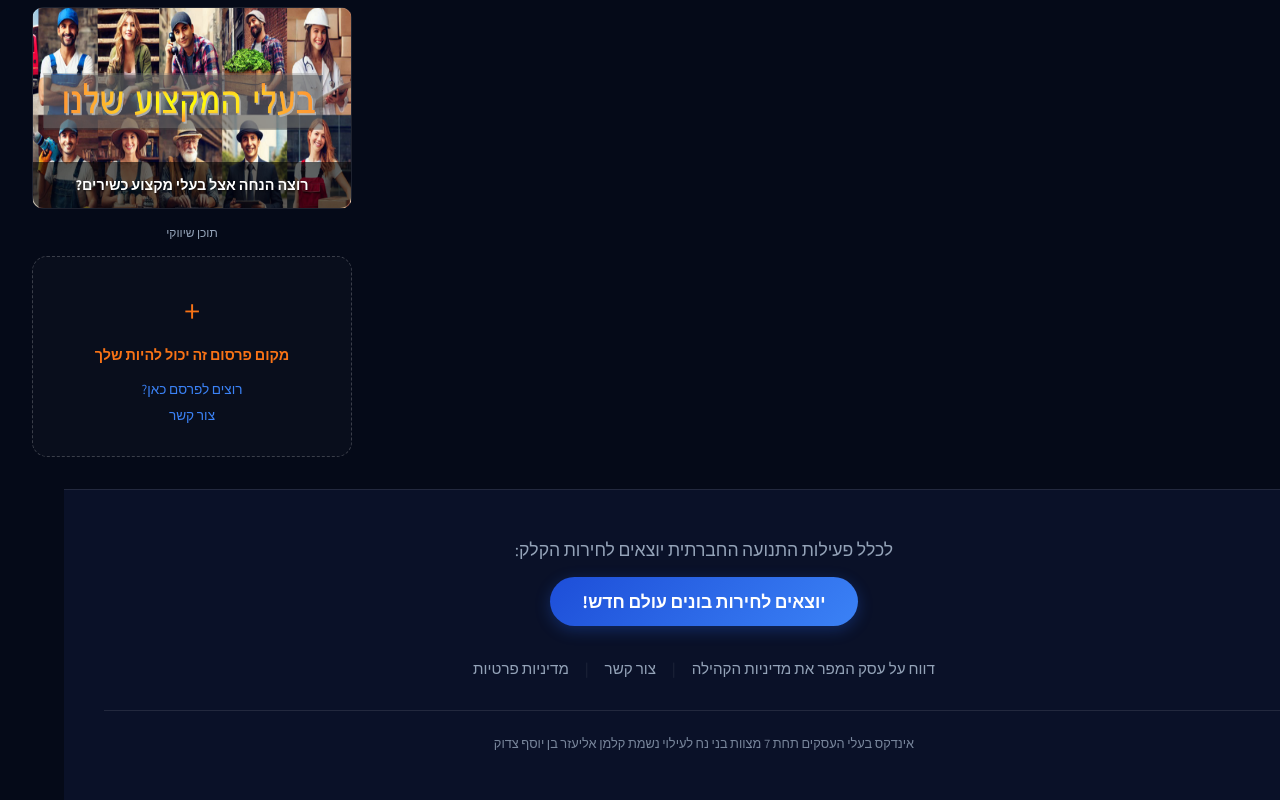
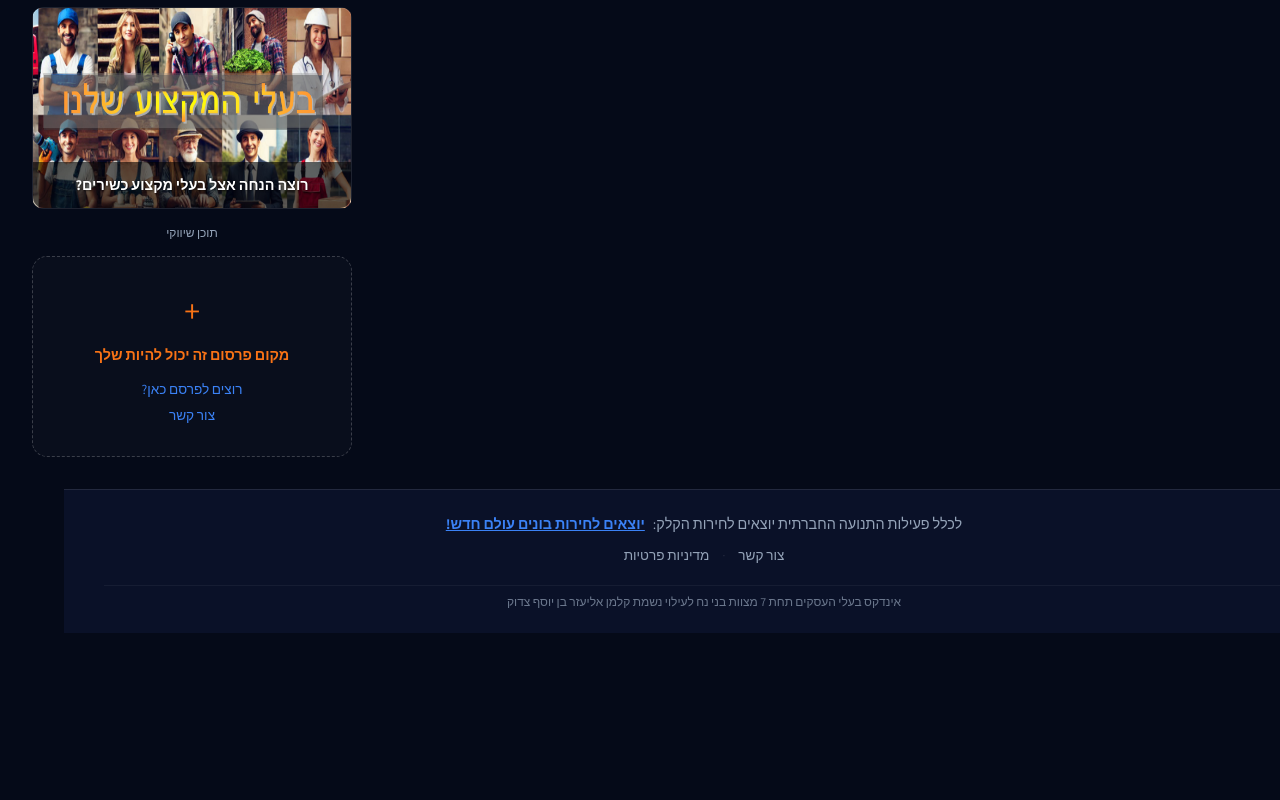
Before and after one commit to gofreeil/purchasing_groups, a SvelteKit app: page / in a window 1280 px wide. Shown: the part 565-1365 px from the top of the page. After the commit the page ends 1198 px from the top, so only its background shows below. Built offline with nearby package versions, Linux system fonts and the light colour scheme.

Commit message:
תחתית

```diff
--- a/src/app.css
+++ b/src/app.css
@@ -282,7 +282,7 @@ a {
 .main-footer {
     background-color: var(--bg-header);
     border-top: 1px solid var(--border-color);
-    padding: 3rem 1rem;
+    padding: 1.5rem 1rem;
     margin-top: auto;
 }
 
@@ -292,70 +292,58 @@ a {
     text-align: center;
     display: flex;
     flex-direction: column;
-    gap: 2rem;
+    gap: 0.8rem;
 }
 
 .footer-top {
-    display: flex;
-    flex-direction: column;
-    align-items: center;
-    gap: 1rem;
-}
-
-.footer-top p {
-    margin: 0;
+    font-size: 0.9rem;
     color: var(--text-gray);
-    font-size: 1.1rem;
-}
-
-.liberty-btn {
-    background: linear-gradient(135deg, #1d4ed8 0%, #3b82f6 100%);
-    color: white;
-    padding: 0.8rem 2rem;
-    border-radius: 50px;
-    font-weight: bold;
-    font-size: 1.1rem;
-    box-shadow: 0 4px 15px rgba(37, 99, 235, 0.3);
-    transition: transform 0.2s, box-shadow 0.2s;
-}
-
-.liberty-btn:hover {
-    transform: translateY(-2px);
-    box-shadow: 0 6px 20px rgba(37, 99, 235, 0.4);
-}
-
-.footer-middle {
     display: flex;
     justify-content: center;
     align-items: center;
-    gap: 1rem;
+    gap: 0.5rem;
     flex-wrap: wrap;
-    font-size: 0.95rem;
 }
 
-.footer-middle a {
+.liberty-link {
+    color: var(--primary-blue);
+    font-weight: bold;
+    text-decoration: underline;
+}
+
+.footer-links {
+    display: flex;
+    justify-content: center;
+    align-items: center;
+    gap: 0.8rem;
+    flex-wrap: wrap;
+    font-size: 0.85rem;
+}
+
+.footer-links a {
     color: var(--text-gray);
     transition: color 0.2s;
 }
 
-.footer-middle a:hover {
-    color: var(--primary-blue);
+.footer-links a:hover {
+    color: var(--text-white);
 }
 
-.separator {
+.dot {
     color: var(--border-color);
 }
 
-.footer-bottom {
-    border-top: 1px solid var(--border-color);
-    padding-top: 1.5rem;
+.footer-dedication {
+    margin-top: 0.5rem;
+    padding-top: 0.5rem;
+    border-top: 1px solid rgba(255, 255, 255, 0.05);
 }
 
-.footer-bottom p {
+.footer-dedication p {
     margin: 0;
     color: var(--text-gray);
-    font-size: 0.8rem;
-    opacity: 0.8;
+    font-size: 0.75rem;
+    opacity: 0.7;
 }
 
 @media (max-width: 768px) {
@@ -374,12 +362,13 @@ a {
         padding: 1rem;
     }
 
-    .footer-middle {
+    .footer-top,
+    .footer-links {
         flex-direction: column;
-        gap: 0.5rem;
+        gap: 0.4rem;
     }
 
-    .separator {
+    .dot {
         display: none;
     }
 }
--- a/src/routes/+layout.svelte
+++ b/src/routes/+layout.svelte
@@ -105,26 +105,21 @@
 	<footer class="main-footer">
 		<div class="footer-container">
 			<div class="footer-top">
-				<p>לכלל פעילות התנועה החברתית יוצאים לחירות הקלק:</p>
+				<span>לכלל פעילות התנועה החברתית יוצאים לחירות הקלק:</span>
 				<a
 					href="https://www.melecshop.com/"
 					target="_blank"
-					class="liberty-btn">יוצאים לחירות בונים עולם חדש!</a
+					class="liberty-link">יוצאים לחירות בונים עולם חדש!</a
 				>
 			</div>
 
-			<div class="footer-middle">
-				<a
-					href="https://docs.google.com/forms/d/e/1FAIpQLScwLo3V6wBwv-PcZYNGx9TDsVAQUvsRuQw5wUeuO_h_90C1tQ/viewform?usp=header"
-					target="_blank">דווח על עסק המפר את מדיניות הקהילה</a
-				>
-				<span class="separator">|</span>
+			<div class="footer-links">
 				<a href="mailto:support@melecshop.com">צור קשר</a>
-				<span class="separator">|</span>
+				<span class="dot">·</span>
 				<a href="/privacy">מדיניות פרטיות</a>
 			</div>
 
-			<div class="footer-bottom">
+			<div class="footer-dedication">
 				<p>
 					אינדקס בעלי העסקים תחת 7 מצוות בני נח לעילוי נשמת קלמן
 					אליעזר בן יוסף צדוק
```
